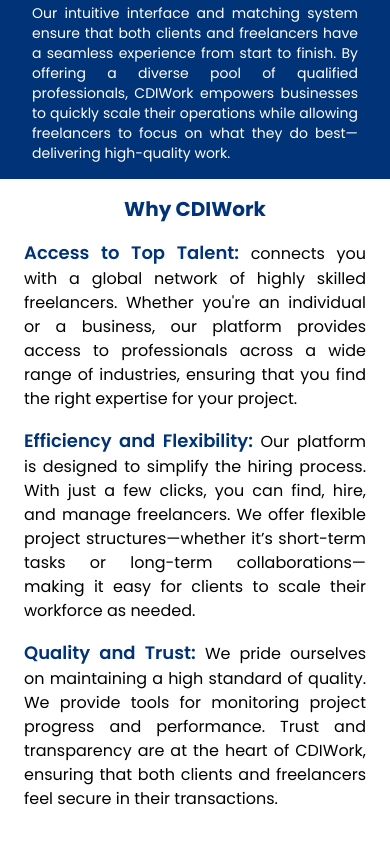
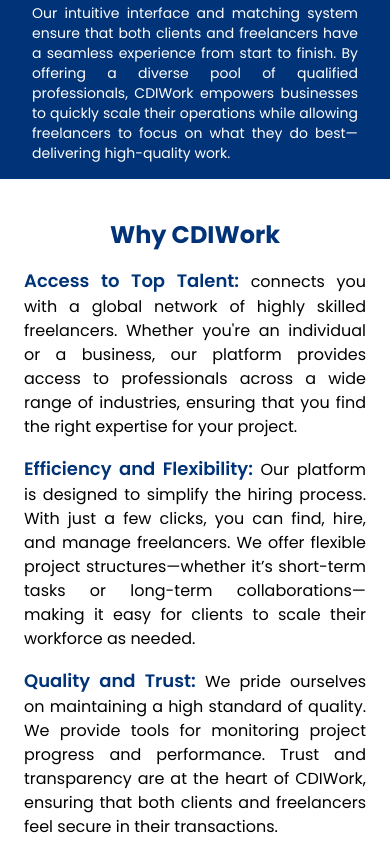
Before and after one commit to AmanBZ/AmanBZ.github.io, a plain HTML site: page index.html in a window 390 px wide. Shown: the part 1808-2673 px from the top of the page. Drawn offline with nearby package versions, Linux system fonts and the light colour scheme; a web font is replaced by a local one.

Commit message:
FInal VII

```diff
--- a/index.html
+++ b/index.html
@@ -89,10 +89,10 @@
     </div>
   </div>
 
-  <div class="grid grid-cols-1 lg:grid-cols-2 gap-8 items-center p-6 pt-4">
+  <div class="grid grid-cols-1 lg:grid-cols-2 gap-8 items-center p-6 mt-6 pt-4">
     <!-- Text Section -->
     <div class="space-y-4 text-justify">
-      <h2 class="text-xl lg:text-3xl font-bold text-[#003377] text-center lg:text-left">Why CDIWork</h2>
+      <h2 class="text-2xl lg:text-3xl font-bold text-[#003377] text-center lg:text-left">Why CDIWork</h2>
       <div>
         <p class="text-sm md:text-base text-gray-600 text-justify">
           <span>
@@ -183,7 +183,7 @@
   </div>
 
   <div class="px-6 md:px-12 lg:px-24 text-white !text-center md:text-left mt-6">
-    <h2 class=" text-xl xl:text-3xl font-bold mb-4 text-[#003377]">Who We Serve</h2>
+    <h2 class=" text-2xl xl:text-3xl font-bold mb-4 text-[#003377]">Who We Serve</h2>
 
     <div class="gap-6 grid grid-cols-1 lg:grid-cols-3">
       <!-- Startups and Small Businesses Section -->
```
